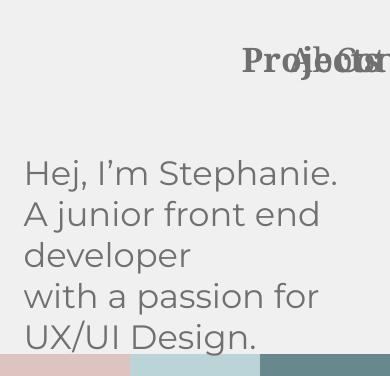
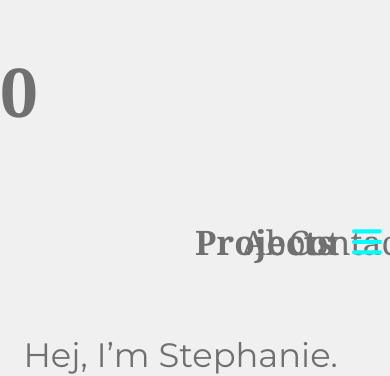
Before and after one commit to cleaningsupplies/slcs_public, a React (Create React App) app: page / in a window 390 px wide. Shown: the top 376 px of the page. Built offline with nearby package versions, Linux system fonts and the light colour scheme.

Commit message:
trying to select from css module class

```diff
--- a/src/components/Navigation.js
+++ b/src/components/Navigation.js
@@ -4,12 +4,40 @@ import About from "../components/About";
 import Contact from "../components/Contact";
 import Projects from '../components/Projects';
 import styles from "../css/navigation.module.css"
+import { FontAwesomeIcon } from "@fortawesome/react-fontawesome";
+import { faBars } from '@fortawesome/free-solid-svg-icons';
+
+
 
 export default function Navigation() {
+
+    const tet = ".navigation_navbar__+SmCa";
+
+    function openNavMenu() {
+
+        let x = document.getElementById("myTopnav");
+        //make navigation responsive (add responsive to class)
+
+        //let y = document.querySelector(x.className);
+
+        // y.style.color = "red"
+
+        //https://codesandbox.io/s/flamboyant-sun-flfpj?file=/src/App.js
+        //https://stackoverflow.com/questions/69617831/how-do-i-select-my-css-module-class-using-document-queryselector
+
+        console.log(x.classList, document.querySelector(`.${styles.scrollValue}`));
+        // if (x.className === "topnav") {
+        //   x.className += " responsive";
+        // } else {
+        //   x.className = "topnav";
+        // }
+      }
+
   return (
     <>
         <BrowserRouter className={styles["navigation"]}>
-          <div className={styles['navbar']}>
+        <h1 className={styles.scrollValue}>0</h1>
+            <div id="myTopnav" className={styles['navbar']}>
                 <div className={styles['navItem']}>
                     <NavLink className={({ isActive }) => (isActive ? `${styles['NavLink']} ${styles['active']}` : `${styles['NavLink']} ${styles['inactive']}`)} to="/">
                         Projects
@@ -25,6 +53,9 @@ export default function Navigation() {
                         Contact
                     </NavLink>
                 </div>
+                <div href="javascript:void(0);" className={`${styles['navItem']} ${styles['menu']}`} onClick={openNavMenu}>
+                    <FontAwesomeIcon icon={faBars} />
+                </div>
             </div>
             <Routes>
                 <Route exact path="/" element={<Projects />} />
--- a/src/css/navigation.module.css
+++ b/src/css/navigation.module.css
@@ -11,6 +11,7 @@
     align-items: center;
     justify-content: flex-end;
     padding: 2vh 0 2vh 0;
+    color: aqua;
 }
 
 .navItem{
@@ -41,6 +42,13 @@
     padding-right: 2vw;
 }
 
+.menu {
+    /* display: none; */
+}
+
 @media only screen and (max-width: 1130px) {
-
+    .menu {
+        float: right;
+        display: block;
+      }
 }
```
Lines whose indentation alone changed are shown as unchanged.
